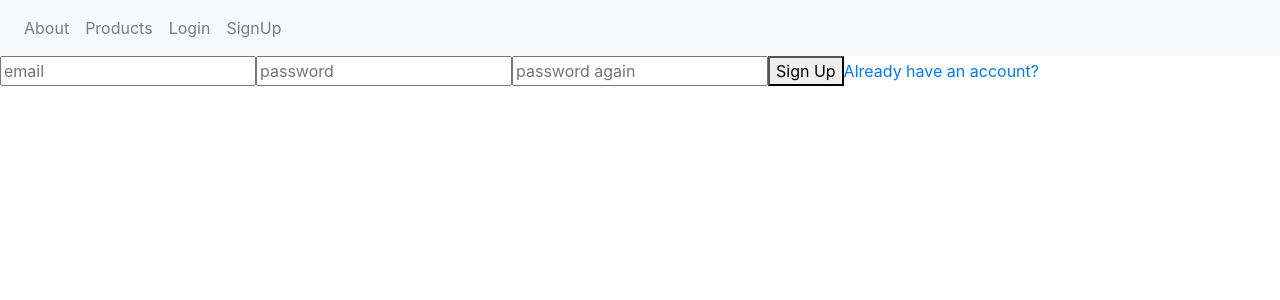
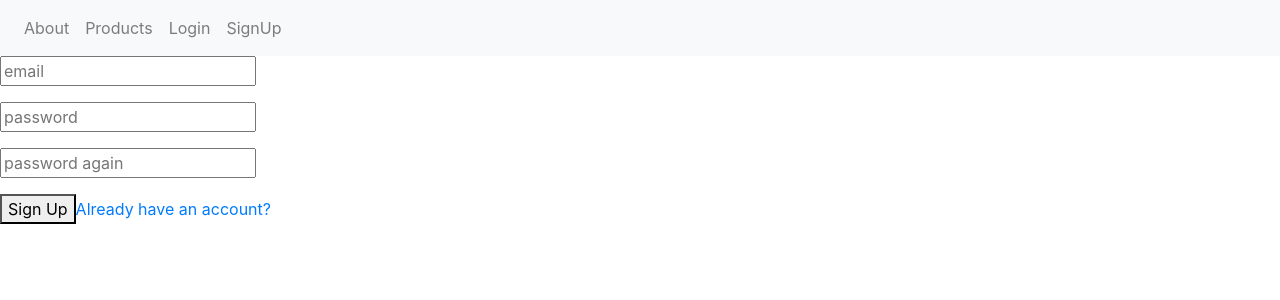
Before and after one commit to dheerajpundir4/react-redux-product-inventory, a React (Create React App) app: page /Signup in a window 1280 px wide. Shown: the top 300 px of the page. Built offline with nearby package versions, Linux system fonts and the light colour scheme; data requests are answered from the project's data file.

Commit message:
using bootstrap form

```diff
--- a/src/components/Login.js
+++ b/src/components/Login.js
@@ -1,8 +1,13 @@
 import React, { useState } from "react";
-import { Link, Redirect  } from 'react-router-dom';
+import { Link, Redirect } from 'react-router-dom';
 import axios from 'axios';
 
-function Login(){
+
+// Using bootstrap
+import Form from 'react-bootstrap/Form';
+
+
+function Login() {
 
   const [isLoggedIn, setLoggedIn] = useState(false);
   const [isError, setIsError] = useState(false);
@@ -10,9 +15,8 @@ function Login(){
   const [password, setPassword] = useState("");
 
 
-    console.log("hello");
+
   function postLogin() {
-            console.log("inside the post method");
     axios.get('http://localhost:4000/login').then(result => {
       if (result.status === 200) {
         // setAuthTokens(result.data);
@@ -34,10 +38,14 @@ function Login(){
     return <Redirect to="/" />;
   }
 
-    return(
+  return (
     <>
-        { isError &&<p>username and passwork is incorrect</p> }
-            <form>
+      { isError && <p>username and passwork is incorrect</p>}
+
+
+      <Form>
+
+        <Form.Group>
 
           <input
             type="userName"
@@ -46,6 +54,8 @@ function Login(){
               setUserName(e.target.value);
             }}
             placeholder="email" />
+        </Form.Group>
+        <Form.Group>
           <input
             type="password"
             value="password"
@@ -53,8 +63,8 @@ function Login(){
               setPassword(e.target.value);
             }}
             placeholder="password" />
-
-            </form>
+        </Form.Group>
+      </Form>
       <button onClick={postLogin}>Sign In</button>
       <Link to="/Signup">Don't have an account?</Link>
     </>
--- a/src/components/Signup.js
+++ b/src/components/Signup.js
@@ -1,16 +1,32 @@
 import React from "react";
 import { Link } from 'react-router-dom';
 
-function Signup(){
+// Using bootstrap
+import Form from 'react-bootstrap/Form';
+
+function Signup() {
   return (
     <>
-         <form>
+      <Form>
+
+        <Form.Group>
           <input type="email" placeholder="email" />
+        </Form.Group>
+
+        <Form.Group>
           <input type="password" placeholder="password" />
+        </Form.Group>
+
+        <Form.Group>
           <input type="password" placeholder="password again" />
+        </Form.Group>
+
+        <Form.Group>
           <button>Sign Up</button>
           <Link to="/login">Already have an account?</Link>
-      </form>
+        </Form.Group>
+
+      </Form>
     </>
   )
 }
```
Also changed, not shown: 1 other file (tests, documents, lock files or other folders). Lines whose indentation alone changed are shown as unchanged.
